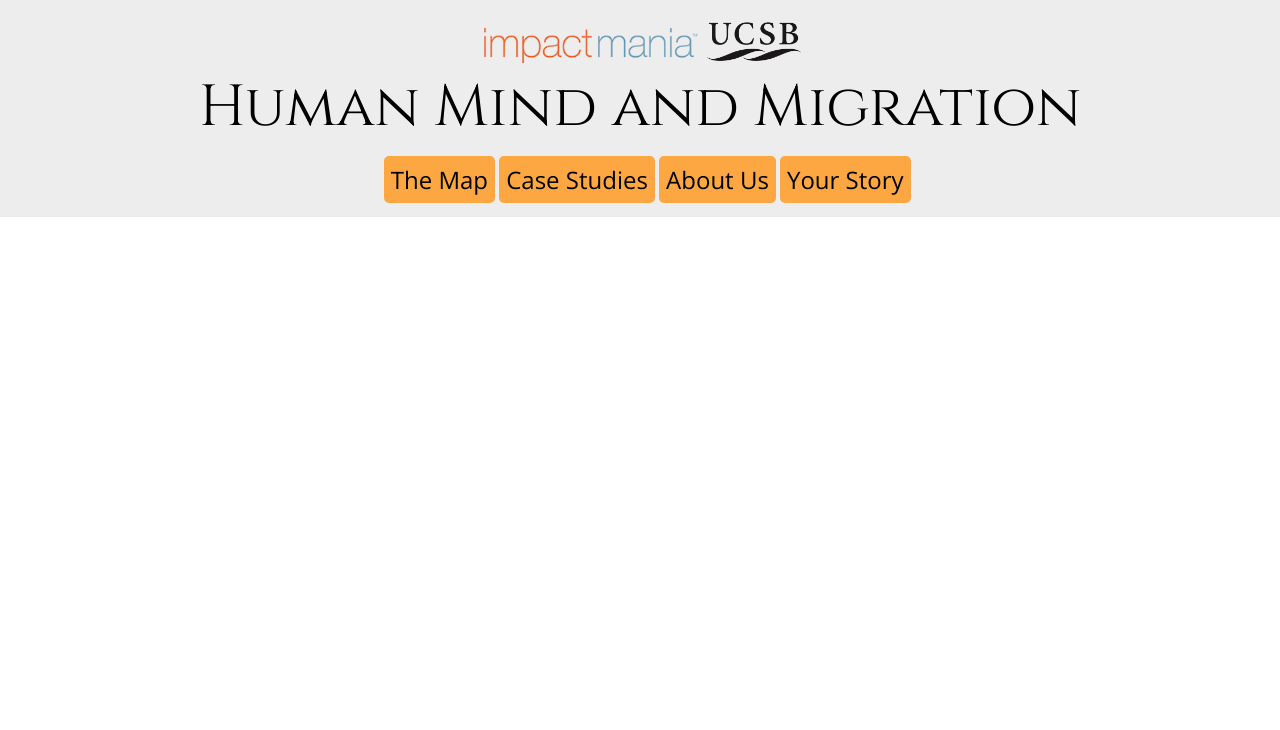
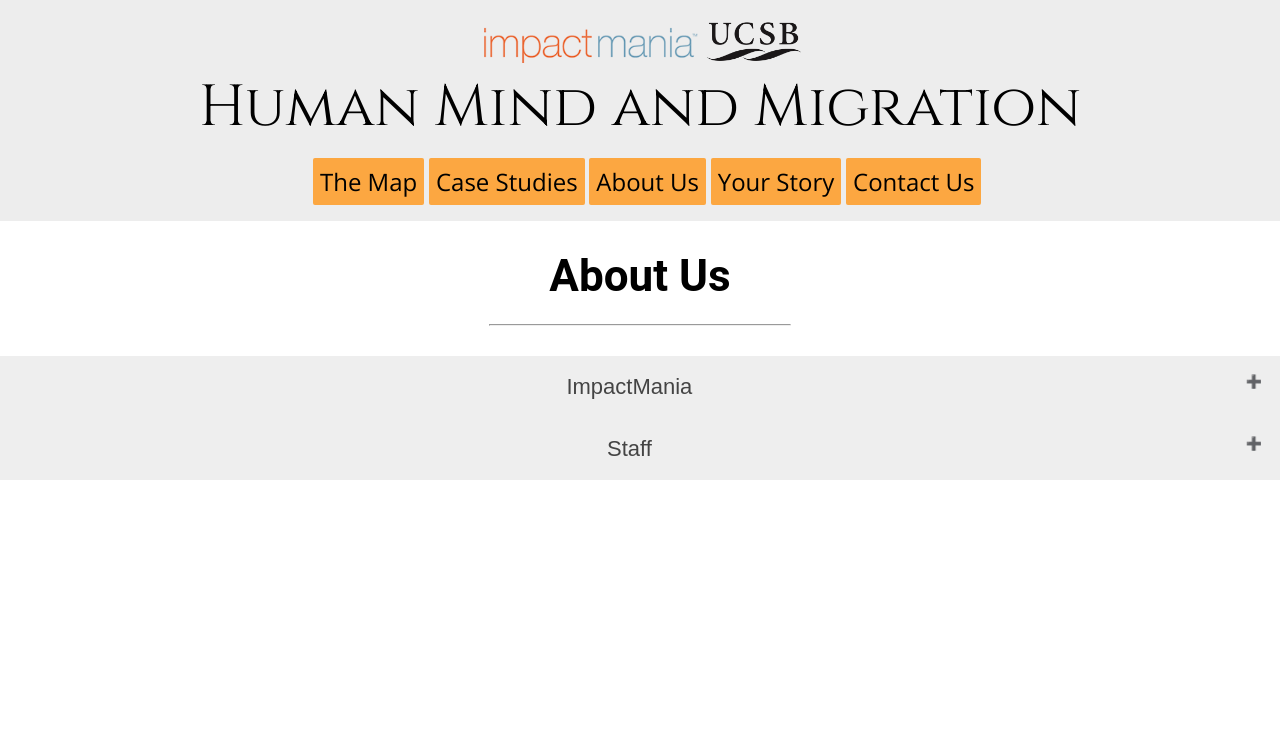
Before and after one commit to Boomaa23/hmm-web-dev, a PHP site: page /about/ in a window 1280 px wide. Shown: the top 730 px of the page. Run offline with PHP 8.4, Linux system fonts and the light colour scheme.

Commit message:
Dynamic about page, data refactor, contact page

```diff
--- a/about/index.php
+++ b/about/index.php
@@ -8,62 +8,35 @@
 <body>
 	<?php include('../include/menubar.php');?>
 	<div class="submenubar-body">
-	<!--<h1>What <i>is</i> ImpactMania?</h1>-->
-	<div class="table-container"align="center">
-		<table cellspacing="25">
-		<?php
-		$files = glob("../data/json/*.json", GLOB_BRACE);
-		$ct = 0;
-		foreach($files as $file) {
+		<span class="submenubar-header"><h1>About Us<hr width="300px" /></h1></span>
+		<div class="accordion-container">
+			<button class="accordion">ImpactMania</button>
+			<div class="panel">
+			  <?php include("im-history.php"); ?>
+			</div>
 
-			$fileArray = json_decode(file_get_contents($file));
-			if($ct % 2 == 0) {
-				// left side picture
-				echo '<tr>
-					<td class="table-studentname table-left table-element">
-						<a class="inner-studentname">' . $fileArray[1] . '</a>
-					</td>
-					<td colspan="2" class="table-projectname table-right table-element">
-						<a class="inner-projectname">' . $fileArray[0] . '</a>
-					</td>
-				</tr>
-				<tr>
-					<td class="table-studentpicture table-left table-element">
-						<img class="inner-studentpicture" src="../data/img/student/' . basename($file, ".json") . '.png">
-					</td>
-					<td colspan="2" class="table-projectbrief table-right table-element">
-						<span class="inner-projectbrief">' . $fileArray[2] . '</span>
-					</td>
-				</tr>';
+			<button class="accordion">Staff</button>
+			<div class="panel">
+			  <?php include("staff.php"); ?>
+			</div>
+		</div>
+	</div>
+	<script>
+		var acc = document.getElementsByClassName("accordion");
+		var i;
 
+		for (i = 0; i < acc.length; i++) {
+		  acc[i].addEventListener("click", function() {
+			this.classList.toggle("active");
+			var panel = this.nextElementSibling;
+			if (panel.style.maxHeight){
+			  panel.style.maxHeight = null;
 			} else {
-				// right side picture
-				echo '<tr>
-					<td colspan="2" class="table-projectname table-left table-element">
-						<a class="inner-projectname">' . $fileArray[0] . '</a>
-					</td>
-					<td class="table-studentname table-right table-element">
-						<a class="inner-studentname">' . $fileArray[1] . '</a>
-					</td>
-				</tr>
-				<tr>
-					<td colspan="2" class="table-projectbrief table-left table-element">
-						<span class="inner-projectbrief">' . $fileArray[2] . '</span>
-					</td>
-					<td class="table-studentpicture table-right table-element">
-						<img class="inner-studentpicture" src="../data/img/student/' . basename($file, ".json") . '.png">
-					</td>
-				</tr>';
+			  panel.style.maxHeight = panel.scrollHeight + "px";
 			}
-			echo '<tr>
-					<td colspan="3"><hr /></td>
-				</tr>';
-			$ct++;
+		  });
 		}
-		?>
-		</table>
-	</div>
-	</div>
+	</script>
 	<?php include('../include/footer.html'); ?>
 </body>
 </html>
--- a/about/staff-style.css
+++ b/about/staff-style.css
@@ -4,7 +4,7 @@
 }
 
 .table-container table {
-	width:98%;
+	width:100%;
 }
 
 .table-container td {
@@ -39,4 +39,56 @@
 
 body {
 	font-family:Roboto;
+	font-size:18px;
+	overflow-y: scroll;
 }
+
+.submenubar-header {
+	text-align:center;
+	font-weight:bold;
+	font-size:22px;
+}
+
+.accordion {
+  background-color: #eee;
+  color: #444;
+  cursor: pointer;
+  padding: 18px;
+  width: 100%;
+  text-align: left;
+  border: none;
+  outline: none;
+  transition: 0.4s;
+  width:100%;
+  text-align:center;
+  font-size:22px;
+}
+
+.active, .accordion:hover {
+  background-color: #ccc;
+}
+
+.panel {
+  padding: 0;
+  background-color: white;
+  max-height: 0;
+  overflow: hidden;
+  transition: max-height 0.2s ease-out;
+}
+
+.accordion:after {
+  content: '\02795';
+  font-size: 13px;
+  color: #777;
+  float: right;
+  margin-left: 5px;
+}
+
+.active:after {
+  content: "\2796";
+}
+
+.accordion-container {
+	text-align:center;
+	width:100%;
+}
--- /dev/null
+++ b/about/staff.php
@@ -0,0 +1,64 @@
+<!DOCTYPE html>
+<html>
+<head>
+	<link rel="stylesheet" type="text/css" href="staff-style.css">
+	<link rel="stylesheet" type="text/css" href="../style-fixes.css">
+</head>
+<body>
+	<div class="submenubar-body">
+	<div class="table-container" align="center">
+		<table cellspacing="25">
+		<?php
+		$files = glob("../data/json/*.json", GLOB_BRACE);
+		$ct = 0;
+		foreach($files as $file) {
+			$fileArray = json_decode(file_get_contents($file));
+			if($ct % 2 != 0) {
+				// left side picture
+				echo '<tr>
+					<td class="table-studentname table-left table-element">
+						<a class="inner-studentname">' . $fileArray[0] . '</a>
+					</td>
+					<td colspan="2" class="table-projectname table-right table-element">
+						<a class="inner-projectname">' . $fileArray[1] . '</a>
+					</td>
+				</tr>
+				<tr>
+					<td class="table-studentpicture table-left table-element">
+						<img class="inner-studentpicture" src="../data/img/student/' . basename($file, ".json") . '.png">
+					</td>
+					<td colspan="2" class="table-projectbrief table-right table-element">
+						<span class="inner-projectbrief">' . $fileArray[3] . '</span>
+					</td>
+				</tr>';
+
+			} else {
+				// right side picture
+				echo '<tr>
+					<td colspan="2" class="table-projectname table-left table-element">
+						<a class="inner-projectname">' . $fileArray[1] . '</a>
+					</td>
+					<td class="table-studentname table-right table-element">
+						<a class="inner-studentname">' . $fileArray[0] . '</a>
+					</td>
+				</tr>
+				<tr>
+					<td colspan="2" class="table-projectbrief table-left table-element">
+						<span class="inner-projectbrief">' . $fileArray[3] . '</span>
+					</td>
+					<td class="table-studentpicture table-right table-element">
+						<img class="inner-studentpicture" src="../data/img/student/' . basename($file, ".json") . '.png">
+					</td>
+				</tr>';
+			}
+			echo '<tr>
+					<td colspan="3"><hr /></td>
+				</tr>';
+			$ct++;
+		}
+		?>
+		</table>
+	</div>
+	</div>
+</body>
+</html>
--- a/admin/index.php
+++ b/admin/index.php
@@ -14,7 +14,6 @@
 			} else {
 				echo '<a href="modify-staff.php?src=' . $file . '">NEW PROJECT (' . $file . ')</a><br />';
 			}
-
 		}
 	?>
 	<br />
--- a/include/menubar-style.css
+++ b/include/menubar-style.css
@@ -5,7 +5,7 @@
 	margin-top:10px;
 	font-size:24px;
 	background-color:#fca741;
-	border-radius:5px;
+	border-radius:2px;
 	transition: 0.85s;
 }
 
@@ -26,7 +26,6 @@
 .menubar-href:hover {
 	background-color:#ff910c;
 	transition: 0.85s;
-	border-radius:5px;
 	padding:10px 20px 10px 20px
 }
 
--- a/include/menubar.php
+++ b/include/menubar.php
@@ -19,6 +19,7 @@
 			<li class="menubar-element"><a class="menubar-href" href="../projects/">Case Studies</a></li>
 			<li class="menubar-element"><a class="menubar-href" href="../about/">About Us</a></li>
 			<li class="menubar-element"><a class="menubar-href" href="../input/">Your Story</a></li>
+			<li class="menubar-element"><a class="menubar-href" href="../contact/">Contact Us</a></li>
 		</ul>
 	</div>
 </div>
--- a/index.html
+++ /dev/null
@@ -1 +0,0 @@
-<meta http-equiv="refresh" content="0; URL='index/'" />
```
Also changed, not shown: about/staff-action.php (+9 -14 lines), admin/modify-staff.php (+20 -21 lines), contact/contact-style.css (added, +16 -0 lines), contact/index.php (added, +20 -0 lines), projects/index.php (added, +69 -0 lines), about/im-history.php (added).
